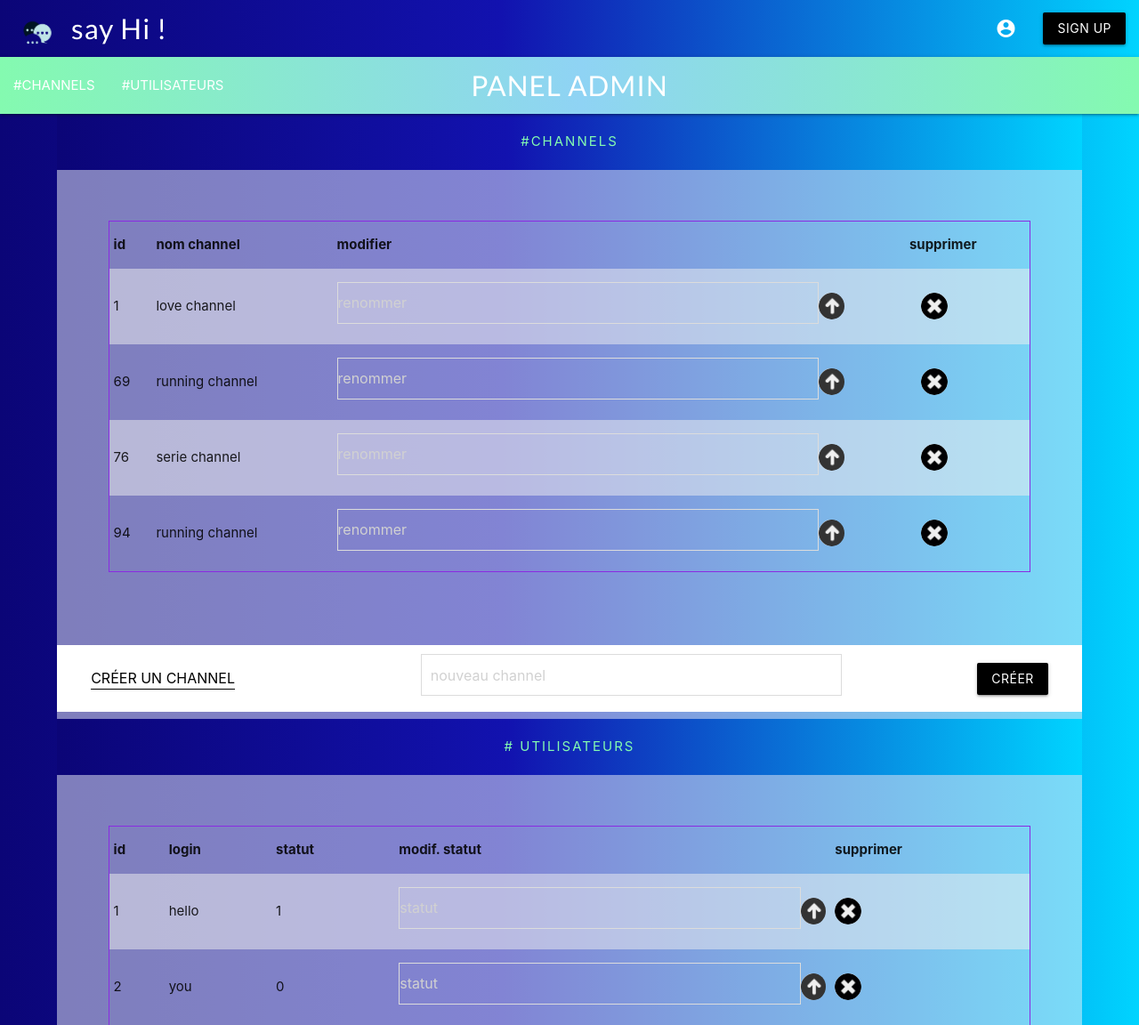
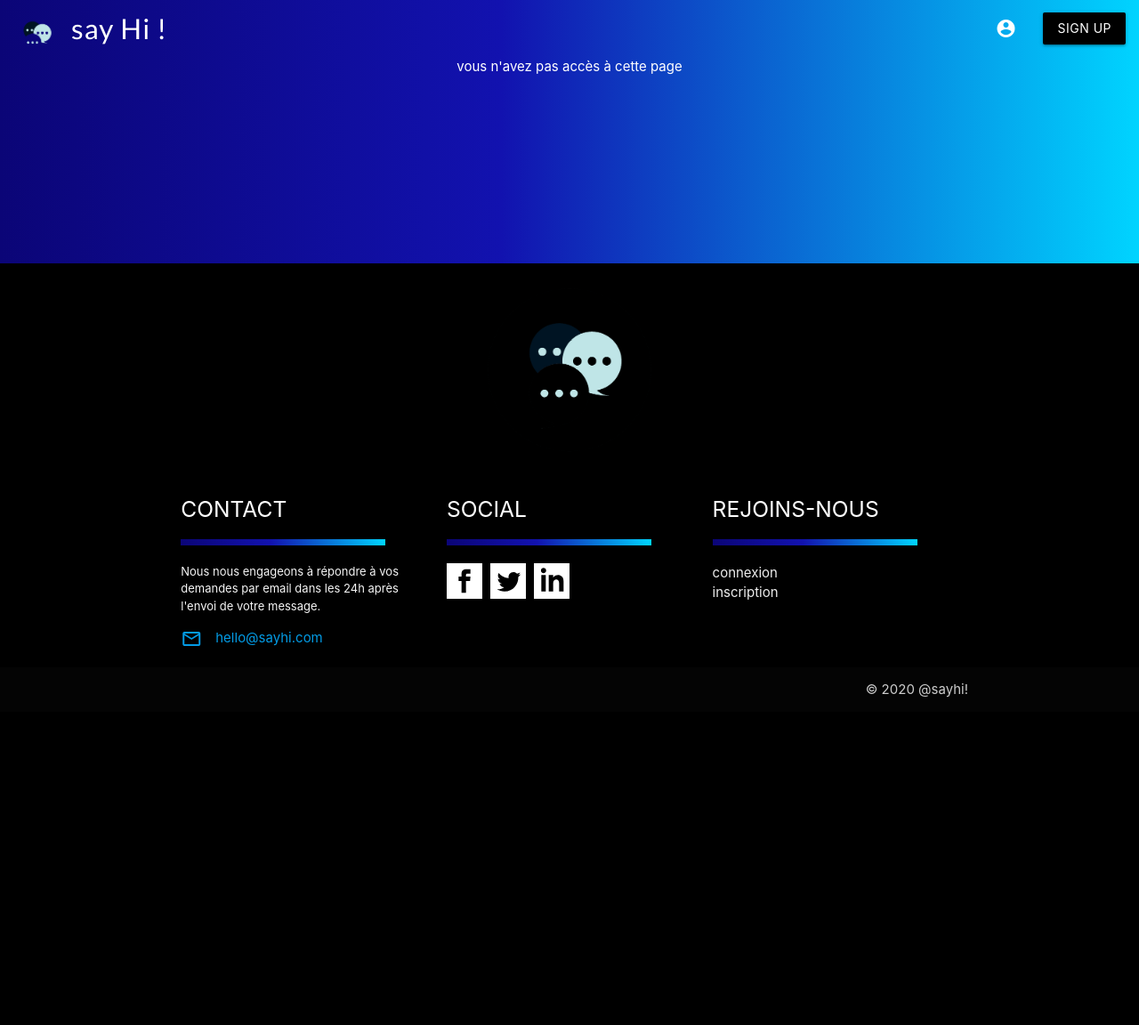
Before and after one commit to nadia-rais/chat, a PHP site: page /admin.php in a window 1280 px wide. Shown: the top 1152 px of the page at 89% size. After the commit the page ends 784 px from the top, so only its background shows below. Run offline with PHP 8.4, Linux system fonts and the light colour scheme; data comes from the database, SQL or seed files in the repository; some libraries are stand-ins or nearby versions.

Commit message:
update admin

```diff
--- a/admin.php
+++ b/admin.php
@@ -20,11 +20,13 @@
 <body>
 <header>
     <?php
+    session_start();
     include("includes/header.php");
 
     $list_users = $admin->all_users(); // class admin -> methode pour récupérer la liste des utilisateurs
     $list_channels = $channel->channel(); // class channel -> methode pour récupérer la liste des channels
    ?>
+   <?php if(isset ($_SESSION['user']) && ($_SESSION['user']['droits'] == 1)){ ?>
    <nav>
         <div class="nav-wrapper chan-nav">
             <p class="brand-logo center title_panel">PANEL ADMIN</p>
@@ -34,8 +36,10 @@
             </ul>
         </div>
     </nav>
+   <?php } ?>
 </header>
 <main>
+    <?php if(isset ($_SESSION['user']) && ($_SESSION['user']['droits'] == 1)){ ?>
     <section class="pg_section" id="channels" >
         <p class="pg_section_title">#CHANNELS</p>
         <table class="striped table_channel">
@@ -58,7 +62,7 @@
                     <td>
                         <form class="rename" action="" method="POST">
                             <input type="hidden" name="id_channel" id="id_channel" value="<?= $id_channel ?>">
-                            <input type="text" id="rename_channel<?php echo $id_channel;?>" name="rename_channel" placeholder="renommer" size="30">
+                            <input type="text" id="rename_channel<?php echo $id_channel;?>" name="rename_channel" placeholder="renommer">
                             <button type="submit" id="rename_button" name="rename" value='<?= $id_channel ?>'></button>
                         </form>
                     </td>
@@ -118,6 +122,13 @@
             </tbody>
         </table>
     </section>
+    <?php }else{?>
+        <div class="container">
+            <div class="row">
+                <p class="center-align white-text" >vous n'avez pas accès à cette page </p>
+            </div>
+        </div>
+    <?php }; ?>
 </main>
 <footer>
     <?php
```
